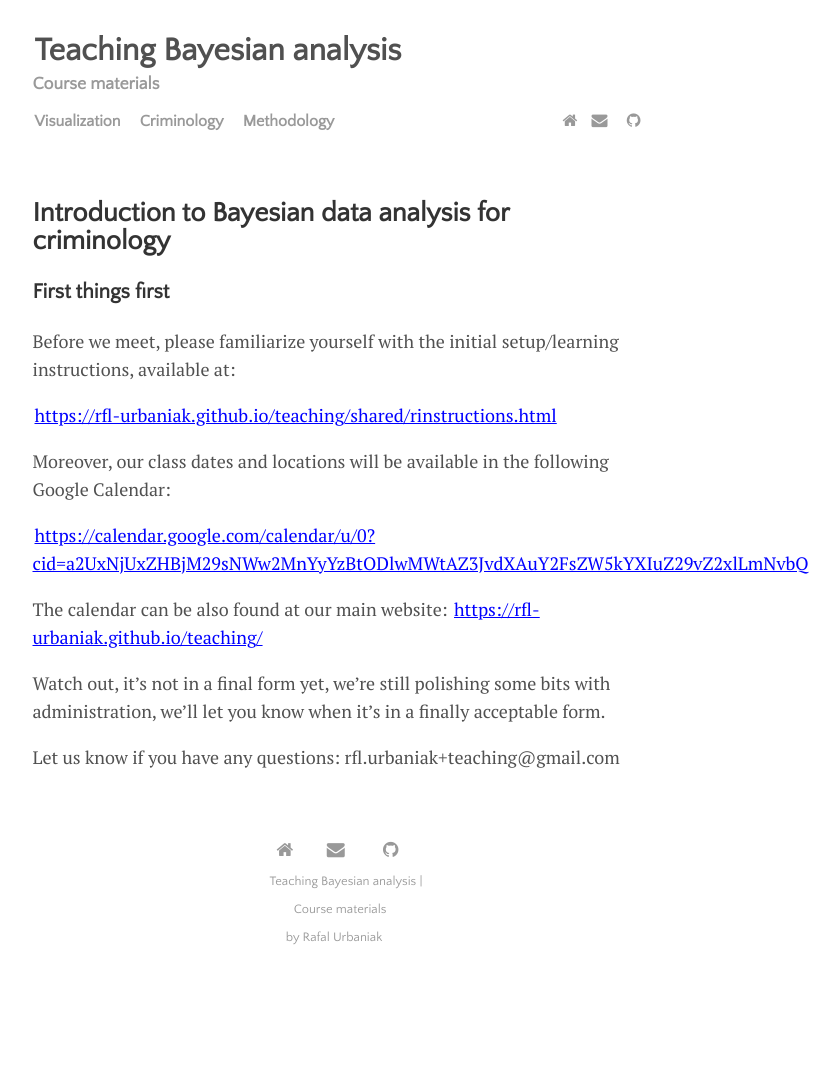
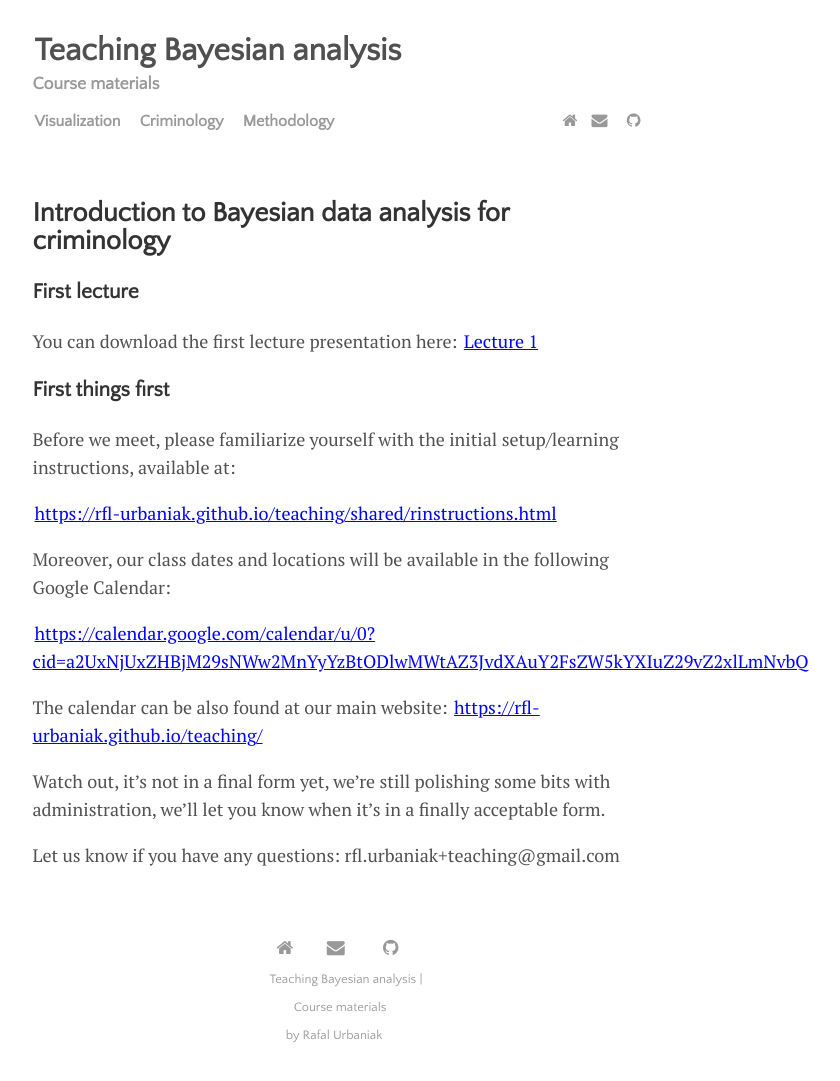
Before and after one commit to rfl-urbaniak/teaching, a Jekyll site: the page built from menu/criminology.md, in a window 1280 px wide. Shown: the whole page, without its empty margins (300-1140 px from the left). Built offline with Jekyll 4.4.1, drawn with Linux system fonts in a browser that asks for light colours; before the commit the page ends 983 px from its top, so only the background shows below that.

Commit message:
lecture1and2 crim

```diff
--- a/menu/criminology.md
+++ b/menu/criminology.md
@@ -12,6 +12,10 @@ a {
 </style>
 
 ## Introduction to Bayesian data analysis for criminology
+
+### First lecture
+
+You can download the first lecture presentation here: <a href="https://rfl-urbaniak.github.io/teaching/sharedResources/lectures/crim23l1.pdf">Lecture 1</a>
 
 ### First things first
 
```
Also changed, not shown: 2 other files.
